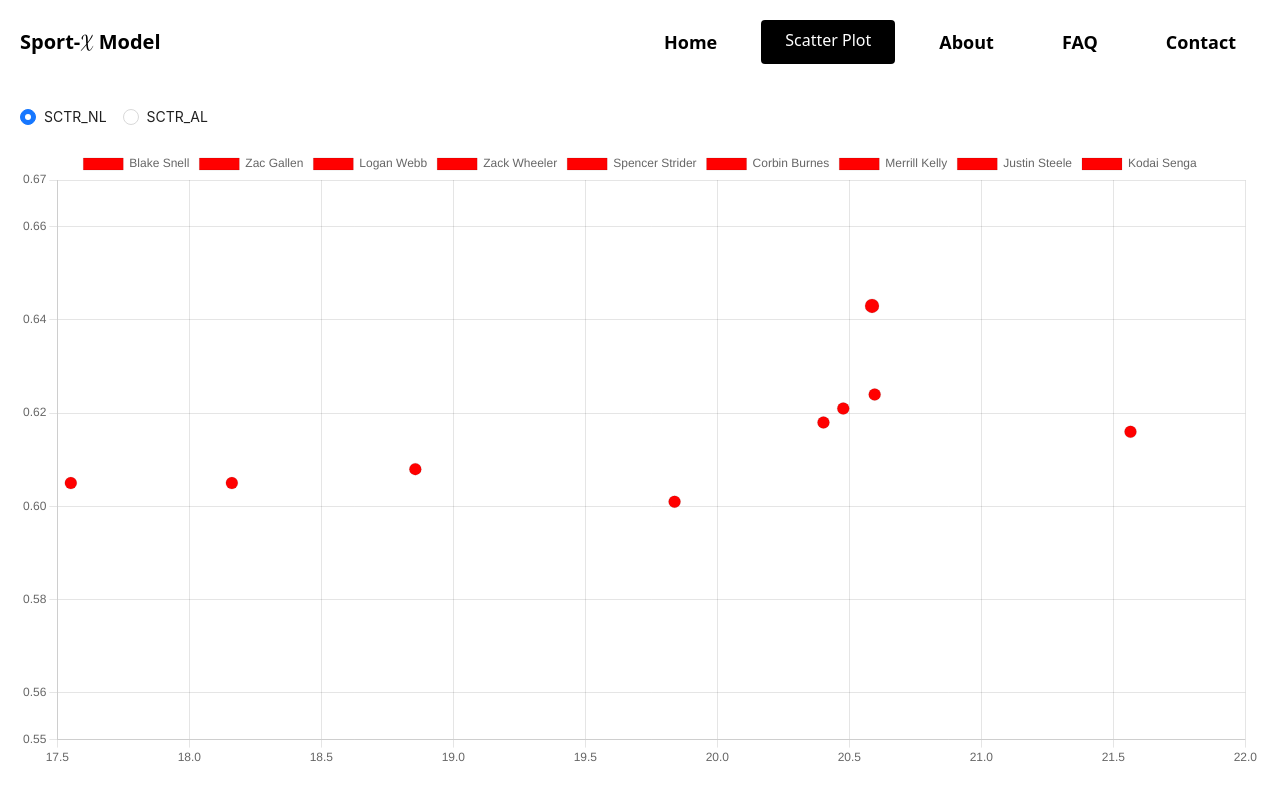
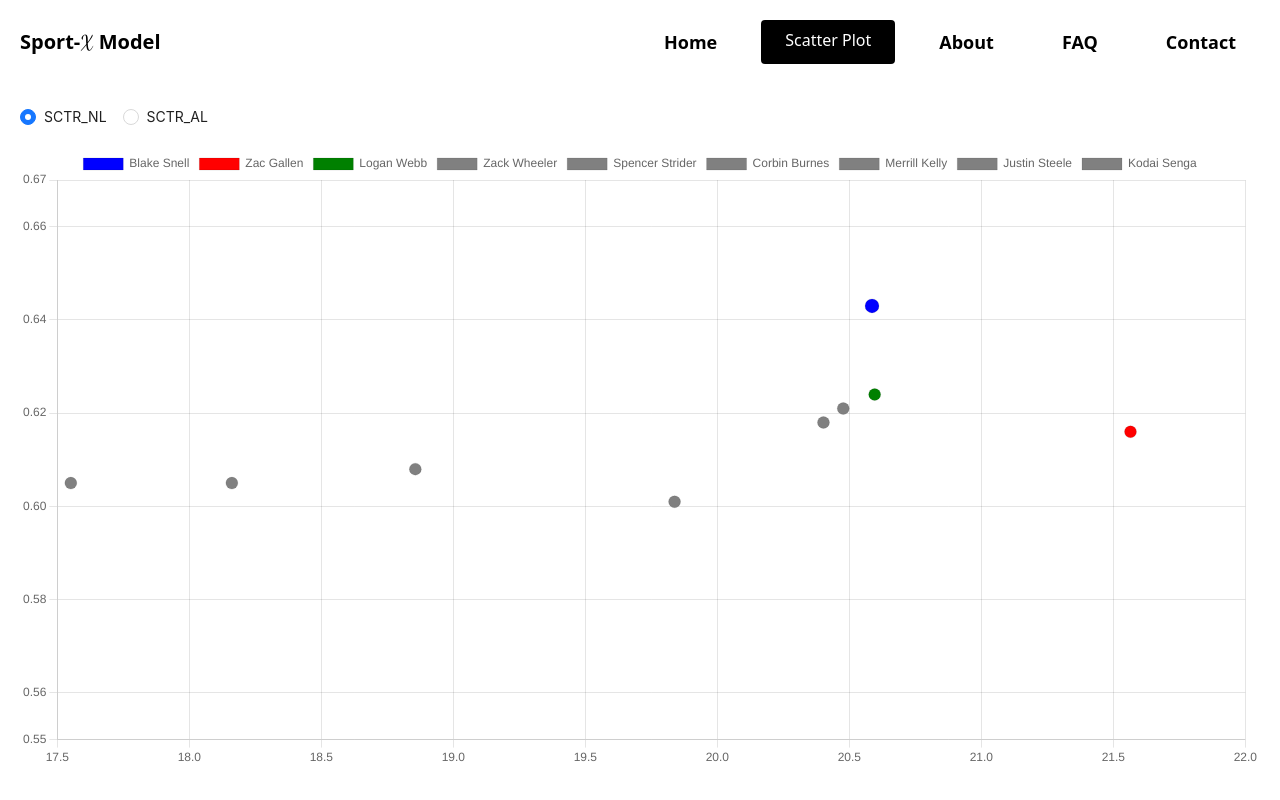
Before and after one commit to faysalewucse/sport-x, a React (Vite) app: page /scatterplot in a window 1280 px wide. Shown: the top 800 px of the page. Built offline with nearby package versions, Linux system fonts and the light colour scheme.

Commit message:
updated scatter ranking color for first 3

```diff
--- a/src/pages/ScatterPlot.jsx
+++ b/src/pages/ScatterPlot.jsx
@@ -30,10 +30,17 @@ const ScatterPlot = () => {
 
   const allData = gamesData
     .filter((game) => game.chart_type === selectedValue)
-    .map((data) => {
+    .map((data, index) => {
       return {
         label: [data.sp_name],
-        backgroundColor: "red",
+        backgroundColor:
+          index === 0
+            ? "blue"
+            : index === 1
+            ? "red"
+            : index === 2
+            ? "green"
+            : "gray",
         data: [
           {
             x: data.twx,
```
